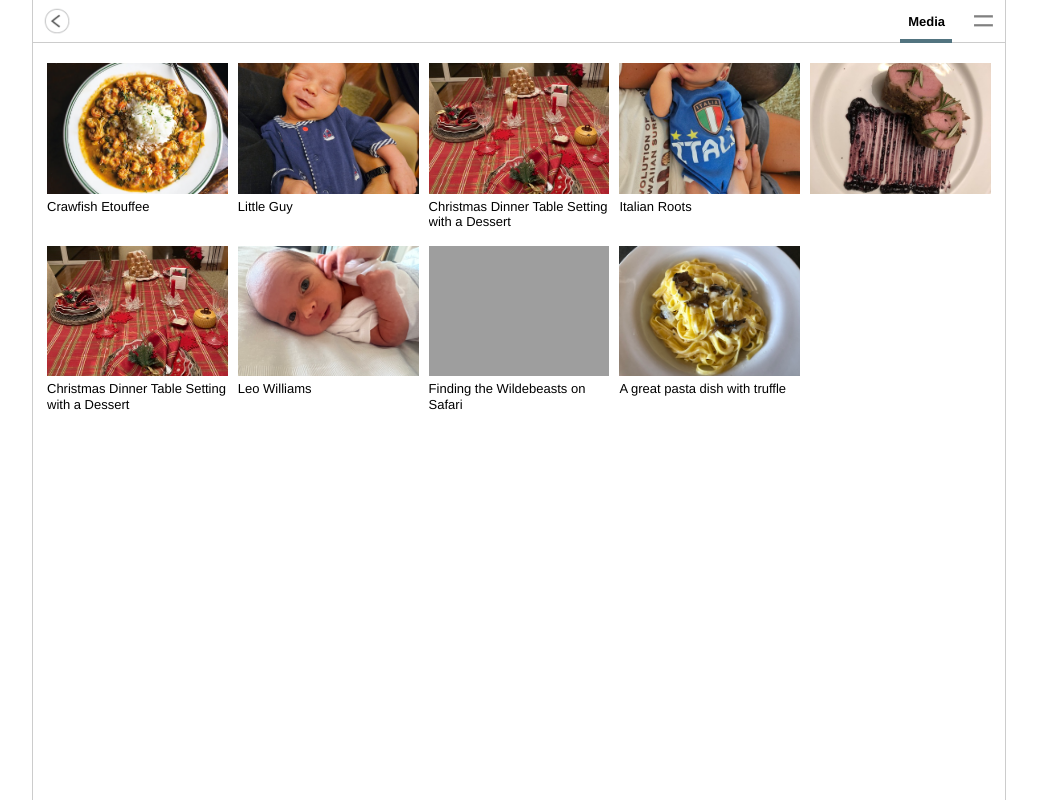
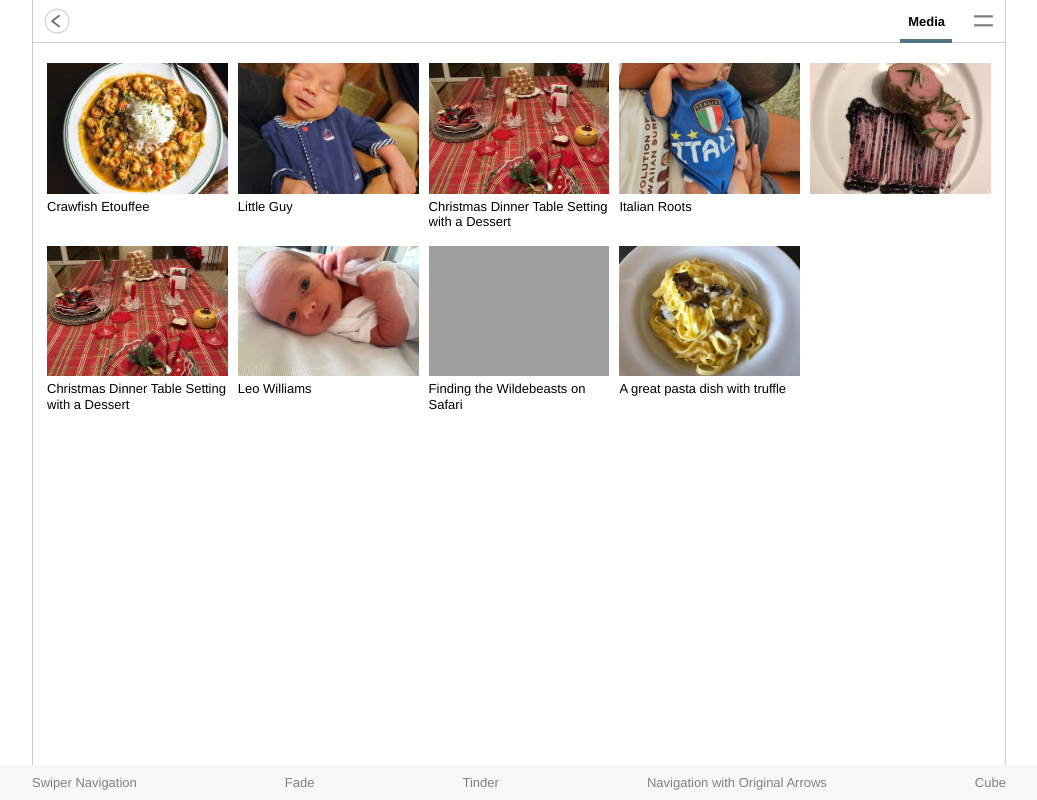
Before and after one commit to altrent79865/swiper-demo2, a plain HTML site: page index.html in a window 1280 px wide. Shown: the whole page, without its empty margins (121-1158 px from the left). Drawn offline with Linux system fonts and the light colour scheme; grey boxes are pictures that could not be loaded.

Commit message:
fix layout of link-title and fix album page footer

```diff
--- a/index.css
+++ b/index.css
@@ -133,8 +133,7 @@ figcaption {
 
 .swiper-link {
   text-decoration: none;
-  color: blue;
-  font-size: 1.5rem;
+  color: grey;
 }
 
 /* Footer Styles */
@@ -142,6 +141,8 @@ footer {
   background-color: #f8f8f8;
   padding: 10px;
   text-align: center;
+  display: flex;
+  justify-content: space-evenly;
 }
 
 footer a {
--- a/index.html
+++ b/index.html
@@ -100,31 +100,29 @@
       </section>
     </div>
     <!-- FOOTER -->
-    <!-- <footer>
+    <footer>
       <div>
         <a href="./swiper-navigation/" class="swiper-link">Swiper Navigation</a>
       </div>
       <div>
-        <a href="./swiper-fade/" class="swiper-link">Swiper Fade</a>
+        <a href="./swiper-fade/" class="swiper-link">Fade</a>
       </div>
+      <!-- <div>
+        <a href="./swiper-vertical/" class="swiper-link">Swiper Vertical</a>
+      </div> -->
       <div>
-        <a href="./swiper-vertical/" class="swiper-link">Swiper Vertical</a>
-      </div>
-      <div>
-        <a href="./swiper-effects-card-tinder/" class="swiper-link"
-          >Swiper Tinder</a
-        >
+        <a href="./swiper-effects-card-tinder/" class="swiper-link">Tinder</a>
       </div>
       <div>
         <a
           href="./swiper-navigation-original-swiper-arrows/"
           class="swiper-link"
-          >Swiper Navigation with Original Arrows</a
+          >Navigation with Original Arrows</a
         >
       </div>
       <div>
-        <a href="./swiper-cube/index.html" class="swiper-link">Swiper Cube</a>
+        <a href="./swiper-cube/index.html" class="swiper-link">Cube</a>
       </div>
-    </footer> -->
+    </footer>
   </body>
 </html>
```
Also changed, not shown: css/index.css (+5 -24 lines).
